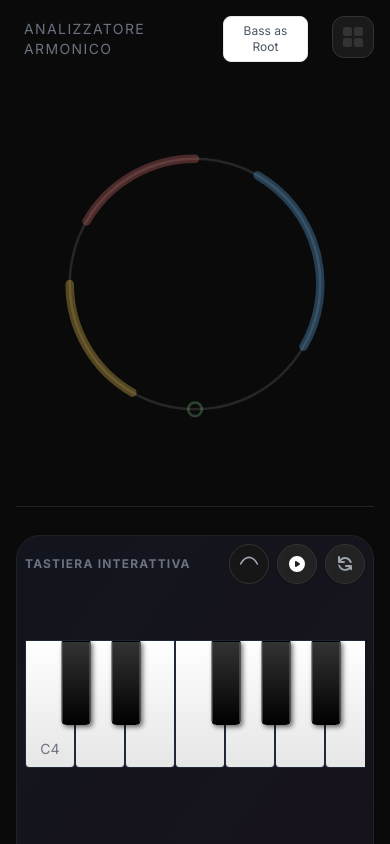
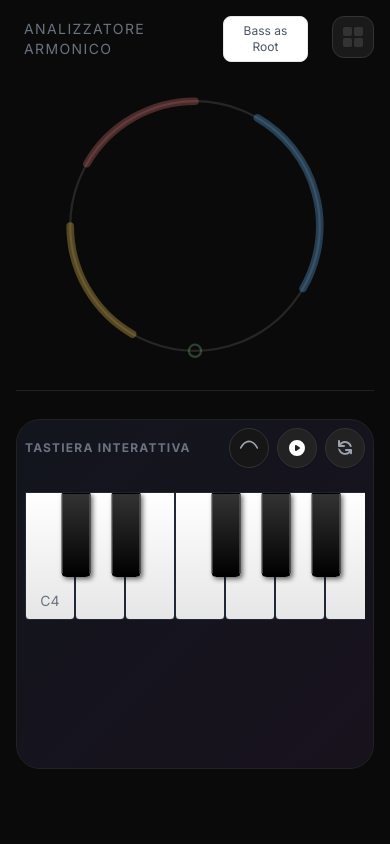
Before and after one commit to Linkcrimson/harmonic_analyzer, a React (Vite) app: page / in a window 390 px wide. Shown: the top 844 px of the page. Built offline with nearby package versions, Linux system fonts and the light colour scheme.

Commit message:
feat: Implement core harmonic analysis UI with view toggles and detailed chord symbol rendering.

```diff
--- a/src/App.tsx
+++ b/src/App.tsx
@@ -13,7 +13,7 @@ const AppContent: React.FC = () => {
             </div>
 
             {/* Right Column: Keyboard & Controls (7 cols) */}
-            <div className="lg:col-span-7 flex flex-col bg-[#111] rounded-3xl border border-[#222] p-2 lg:p-8 relative overflow-hidden min-h-[500px]">
+            <div className="lg:col-span-7 flex flex-col bg-[#111] rounded-3xl border border-[#222] p-2 lg:p-8 relative overflow-hidden min-h-[350px] lg:min-h-[500px]">
                 {/* Background Decoration */}
                 <div className="absolute inset-0 bg-gradient-to-br from-blue-900/10 to-purple-900/10 pointer-events-none"></div>
 
@@ -22,7 +22,7 @@ const AppContent: React.FC = () => {
                 </div>
 
                 {/* Center Piano vertically in the remaining space, but biased towards top to match circle */}
-                <div className="flex-1 flex items-start justify-center w-full mt-12 lg:mt-24">
+                <div className="flex-1 flex items-start justify-center w-full mt-4 lg:mt-24">
                     <Piano />
                 </div>
             </div>
--- a/src/components/Analysis/AnalysisView.tsx
+++ b/src/components/Analysis/AnalysisView.tsx
@@ -73,7 +73,7 @@ export const AnalysisView: React.FC = () => {
 
 
     return (
-        <div className="flex flex-col gap-3 md:gap-6 relative">
+        <div className="flex flex-col gap-1 md:gap-6 relative">
             {/* Header Row with Toggle Button */}
             <div className="flex justify-between items-start">
                 <div className="flex-1">
@@ -112,7 +112,7 @@ export const AnalysisView: React.FC = () => {
                 {viewMode === 'circle' ? (
                     <div className="flex-1 flex justify-center items-center">
                         {/* Pass a responsive size or handle it via CSS in HarmonicCircle */}
-                        <div className="w-full max-w-[440px] aspect-square">
+                        <div className="w-full max-w-[320px] md:max-w-[440px] aspect-square">
                             {/* We might need to make HarmonicCircle responsive. For now, let's try a fixed size that fits or 100% */}
                             <HarmonicCircle size={420} />
                         </div>
--- a/src/components/Analysis/ChordSymbol.tsx
+++ b/src/components/Analysis/ChordSymbol.tsx
@@ -59,21 +59,7 @@ export const ChordSymbol: React.FC<ChordSymbolProps> = ({ option, className = ""
         return <span className="text-[0.8em] font-medium ml-[0.05em]">{baseStr}</span>;
     };
 
-    // Extensions/Quality
-    const renderQuality = (qual: string[]) => {
-        if (qual.length === 0) return null;
 
-        // Container for extensions - superscripted
-        return (
-            <span className="inline-flex flex-col justify-start ml-[0.1em] -translate-y-[0.3em] align-top">
-                {qual.map((q, i) => (
-                    <span key={i} className="text-[0.5em] font-medium leading-[0.9] tracking-tight">
-                        {q}
-                    </span>
-                ))}
-            </span>
-        );
-    };
 
     // Inversion
     const renderInversion = (inv: string) => {
--- a/src/components/Analysis/HarmonicCircle.tsx
+++ b/src/components/Analysis/HarmonicCircle.tsx
@@ -12,7 +12,7 @@ export const HarmonicCircle: React.FC<HarmonicCircleProps> = ({ size = 400 }) =>
 
     // Configuration
     const center = size / 2;
-    const radius = size * 0.35; // Slightly smaller to fit labels
+    const radius = size * 0.39; // Maximized to fit labels tightly
 
     // Helper to get color based on interval type
     const getColor = (type: string | undefined) => {
@@ -162,8 +162,8 @@ export const HarmonicCircle: React.FC<HarmonicCircleProps> = ({ size = 400 }) =>
     return (
         <div className="relative flex justify-center items-center p-0">
             <svg
-                width={size}
-                height={size}
+                width="100%"
+                height="100%"
                 viewBox={`0 0 ${size} ${size}`}
                 onMouseLeave={handleMouseLeave}
             >
```
Also changed, not shown: 3 other files (tests, documents, lock files or other folders).
